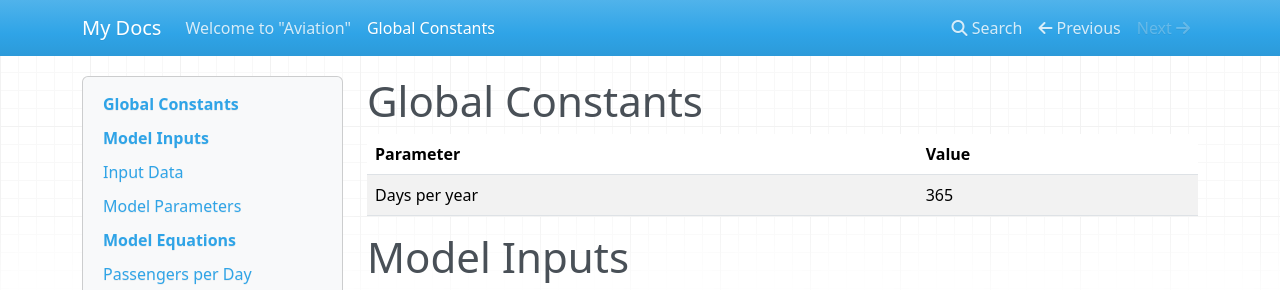
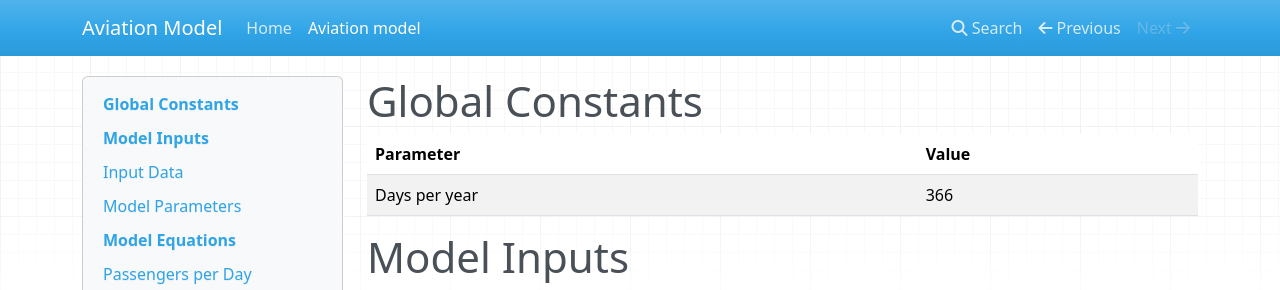
Before and after one commit to kilianbra/aviation, an MkDocs documentation site: the page built from docs/aviation.md, in a window 1280 px wide and 1254 px high. Shown: the top 290 px of the window. Built offline with MkDocs 1.6.1, drawn with Linux system fonts in a browser that asks for light colours; nearby versions of some CDN libraries.

Commit message:
Changed the titles and layout of mkdocs to be more intuitive in the index

```diff
--- a/docs/aviation.md
+++ b/docs/aviation.md
@@ -3,7 +3,7 @@
 
 | Parameter | Value |
 |-----------|-------|
-| Days per year | 365 |
+| Days per year | 366 |
 
 # Model Inputs
 
--- a/mkdocs.yml
+++ b/mkdocs.yml
@@ -1 +1,5 @@
-site_name: My Docs
+site_name: Aviation Model
+
+nav:
+  - Home: 'index.md'
+  - Aviation model: 'aviation.md'
```
